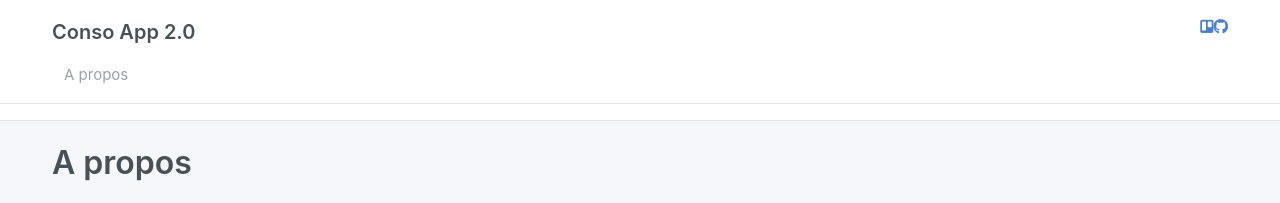
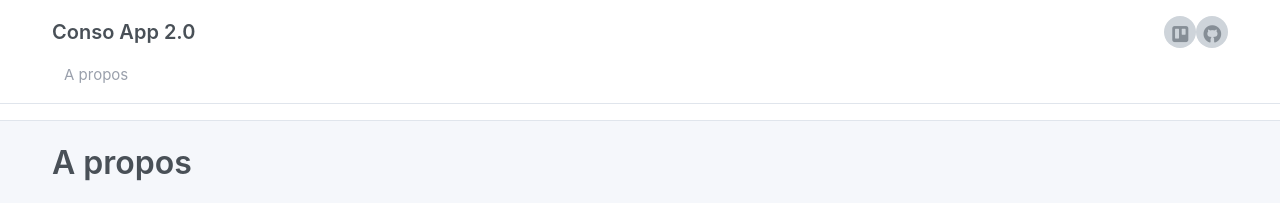
Before and after one commit to apinot/apinot.github.io, a Jekyll site: the page built from about.md, in a window 1280 px wide. Shown: the top 203 px of the page. Built offline with Jekyll 4.4.1, drawn with Linux system fonts in a browser that asks for light colours; nearby versions of some CDN libraries; library files that are not in the unit come from our copies; comment, search, counter and statistics services are not loaded.

Commit message:
edit icon header

```diff
--- a/_includes/header.html
+++ b/_includes/header.html
@@ -6,8 +6,8 @@
           {{ site.title }}
         </a>
         <div class="d-flex order-lg-2 ml-auto">
-          <a class="menu-icon" href="https://trello.com/b/5nHUSyxK/consoapp"><i class="fab fa-trello"></i></a>
-          <a class="menu-icon" href="https://github.com/felixleo22/ConsoApp"><i class="fab fa-github"></i></a>
+          <a class="avatar" href="https://trello.com/b/5nHUSyxK/consoapp"><i class="fab fa-trello"></i></a>
+          <a class="avatar" href="https://github.com/felixleo22/ConsoApp"><i class="fab fa-github"></i></a>
         </div>
         <a href="#" class="header-toggler d-lg-none ml-3 ml-lg-0 collapsed" data-toggle="collapse" data-target="#headerMenuCollapse" aria-expanded="false">
           <span class="header-toggler-icon"></span>
```
